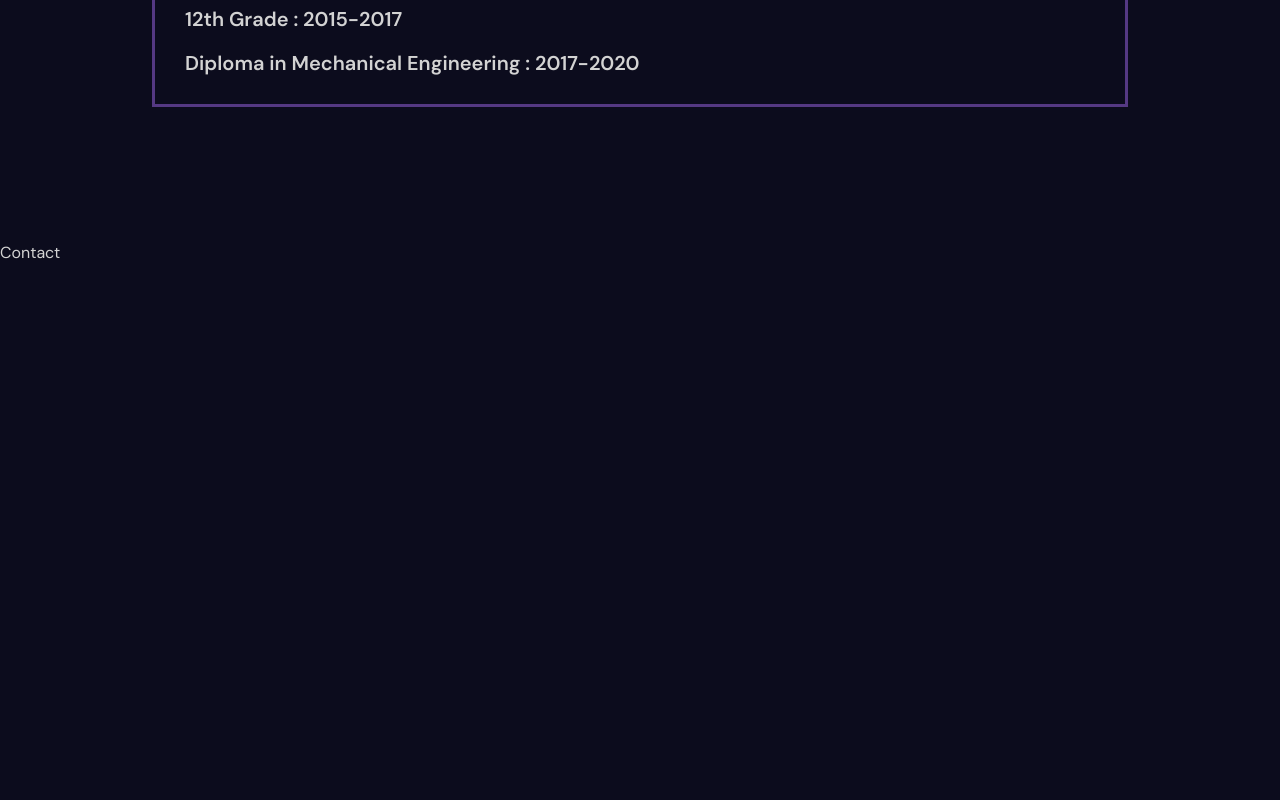
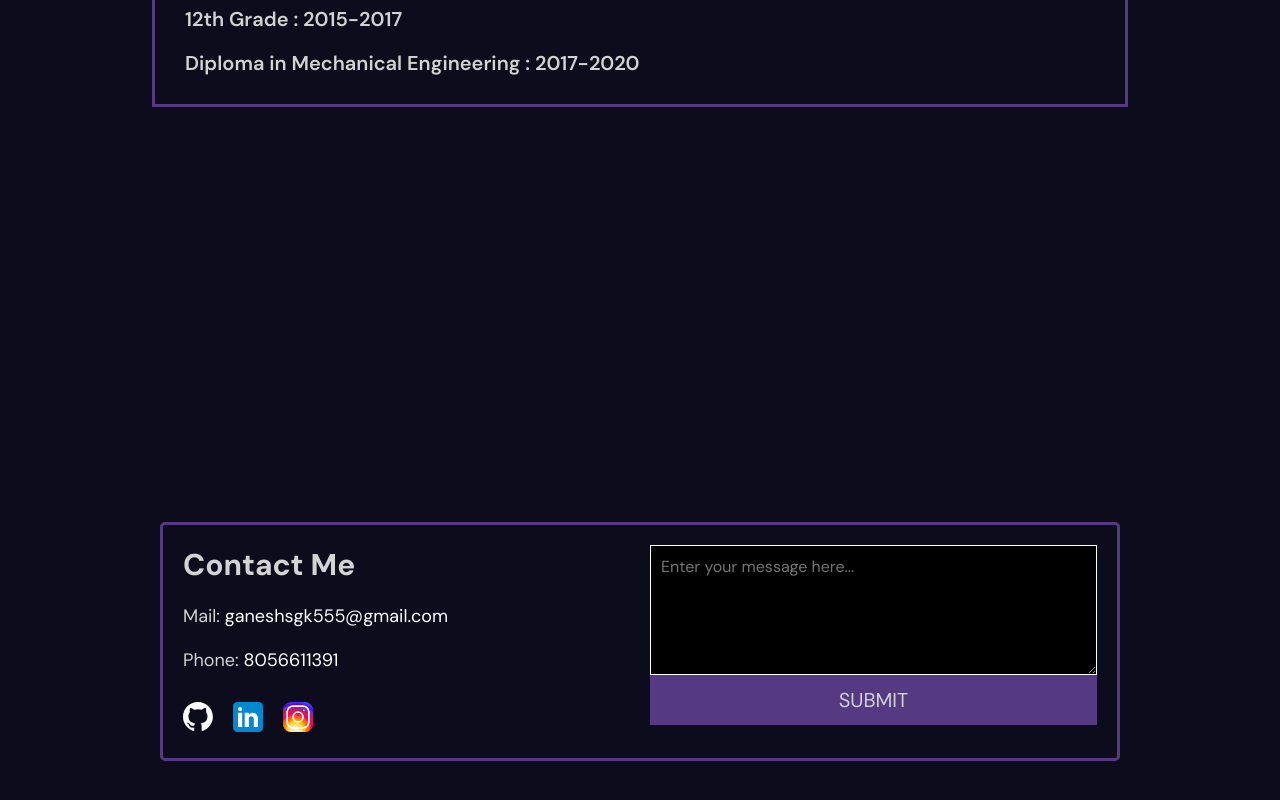
Before and after one commit to Ganesh-Paulraja/Portfolio-2, a React (Vite) app: page / in a window 1280 px wide. Shown: the part 5488-6288 px from the top of the page. Built offline with nearby package versions, Linux system fonts and the light colour scheme.

Commit message:
contact completed

```diff
--- a/src/App.jsx
+++ b/src/App.jsx
@@ -1,5 +1,6 @@
 import "./app.scss"
 import About from "./components/About/About";
+import Contact from "./components/Contact/Contact";
 import Extra from "./components/Extra/Extra";
 import Hero from "./components/Hero/Hero";
 import Navbar from "./components/Navbar/Navbar";
@@ -20,7 +21,7 @@ const App = () => {
     <section id="Portfolio"><Parallax type={'portfolio'}/></section>
     <section id="projects"><Projects/></section>
     <section><Extra/></section>
-    <section id="Cotact">Contact</section>
+    <section id="Contact"><Contact/></section>
     {/* <Test/> */}
   </div>;
 };
--- a/src/components/Contact/Contact.jsx
+++ b/src/components/Contact/Contact.jsx
@@ -0,0 +1,79 @@
+import {inView, motion} from 'framer-motion'
+import React, { useRef, useEffect, useState } from 'react'
+import './Contact.scss'
+
+export default function Contact() {
+  const [message, setMessage] = useState('')
+  const elementRef = useRef(null);
+  const [isInView, setIsInView] = useState(false);
+  const animation = {
+    initial: {
+      opacity: 0,
+      x: -500,
+    },
+    animate: {
+      opacity: 1,
+      x: 0,
+      transition: {
+        duration: 0.7,
+        staggerChildren: 0.1,
+      }
+    }
+  }
+  useEffect(() => {
+    const observer = new IntersectionObserver(
+      ([entry]) => {
+        setIsInView(entry.isIntersecting);
+      },
+      { threshold: 0.1 }
+    );
+
+    if (elementRef.current) {
+      observer.observe(elementRef.current);
+    }
+
+    return () => {
+      if (elementRef.current) {
+        observer.unobserve(elementRef.current);
+      }
+    };
+  }, []);
+  return (
+    <div ref={elementRef} className="gg-contact">
+      <motion.div variants={animation} initial='initial' animate={isInView ? 'animate' : ''} className="gg-full-wrap">
+        <div className="gg-left">
+          <h2>Contact Me</h2>
+          <div className="info-box">
+            <span>Mail:</span> <a href="mailto:ganeshsgk555@gmail.com">
+              ganeshsgk555@gmail.com
+            </a>
+          </div>
+          <div className="info-box">
+            <span>Phone:</span> <a href="tel:8056611391">
+              8056611391
+            </a>
+          </div>
+          <div className="gg-social">
+            <div className="social">
+              <a href="https://github.com/Ganesh-Paulraja" style={{marginLeft: '0px'}}>
+                <img src="/github-mark-white.svg" alt="git hub" />
+              </a>
+              <a href="https://www.linkedin.com/in/ganesh-paulraja/">
+                <img src="/linkedin.svg" alt="linked in" />
+              </a>
+              <a href="https://www.instagram.com/developer_ganesh/">
+                <img src="/instagram.svg" alt="instagram" />
+              </a>
+            </div>
+          </div>
+        </div>
+        <div className="gg-right">
+          <div className='gg-frm'>
+          <textarea name="message" id="message" rows="2" placeholder="Enter your message here..." className=""   onChange={e => setMessage(e.target.value)}></textarea>
+          <a href={`mailto:ganeshsgk555@gmail.com?subject=DeveloperGanesh&body=${message}`}>Submit</a>
+          </div>
+        </div>
+      </motion.div>
+    </div>
+  )
+}
--- a/src/components/Contact/Contact.scss
+++ b/src/components/Contact/Contact.scss
@@ -0,0 +1,86 @@
+.gg-contact {
+  max-width: 1000px;
+  padding: 0 20px;
+  margin: 0 auto;
+  display: flex;
+  justify-content: center;
+  align-items: center;
+  width: 100%;
+  min-height: 100vh;
+  .gg-full-wrap {
+    border: 3px solid #553983;
+    flex: 1;
+    display: flex;
+    border-radius: 5px;
+    padding: 20px;
+    gap: 20px;
+    @media screen and (max-width: 650px) {
+      flex-wrap: wrap;
+    }
+    .gg-left, .gg-right {
+      width: 49%;
+      @media screen and (max-width: 650px) {
+        width: 100%;
+      }
+    }
+    .gg-left {
+      font-size: 18px;
+      @media screen and (max-width: 550px) {
+        font-size: 16px;
+      }
+      h2 {
+        font-size: 30px;
+      }
+      .info-box {
+        padding-top: 20px;
+      }
+      a {
+        color: #ffffff;
+        text-decoration: none;
+      }
+      a:hover {
+        text-decoration: underline !important;
+      }
+      .gg-social {
+        padding-top: 30px;
+        div {
+          display: flex;
+        }
+        a {
+          display: block;
+          margin-left: 20px;
+        }
+        img {
+          width: 30px;
+        }
+      }
+    }
+    .gg-right {
+      .gg-frm {
+        display: flex;
+        flex-direction: column;
+        textarea {
+          height: 130px;
+          border: none;
+          outline: none;
+          padding: 10px;
+          font-size: 16px;
+          color: #ffffff;
+          background-color: #000;
+          border: 1px solid #ffffff;
+        }
+        a {
+          width: 100%;
+          text-align: center;
+          display: flex;
+          background-color: #553983;
+          height: 50px;
+          font-size: 20px;
+          text-transform: uppercase;
+          justify-content: center;
+          align-items: center;
+        }
+      }
+    }
+  }
+}
```
